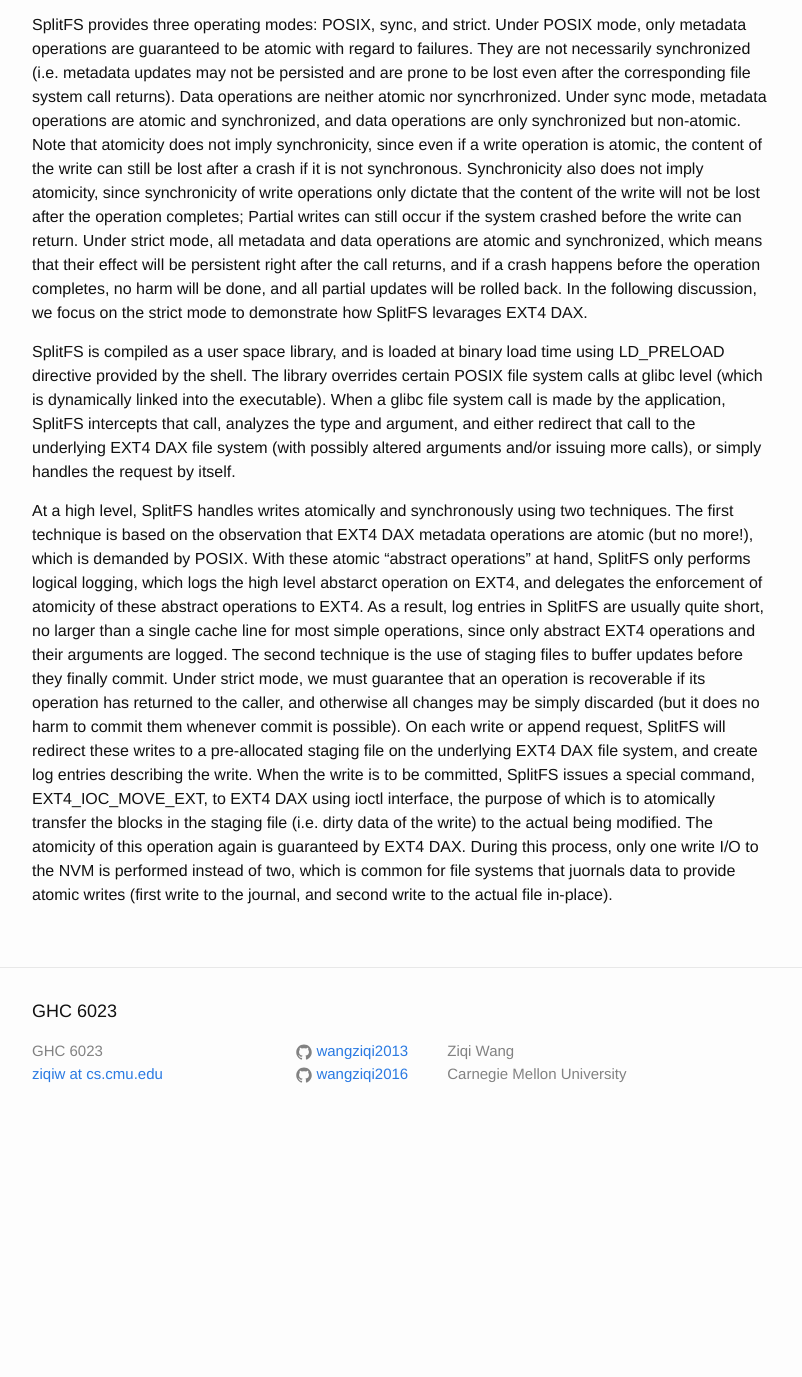
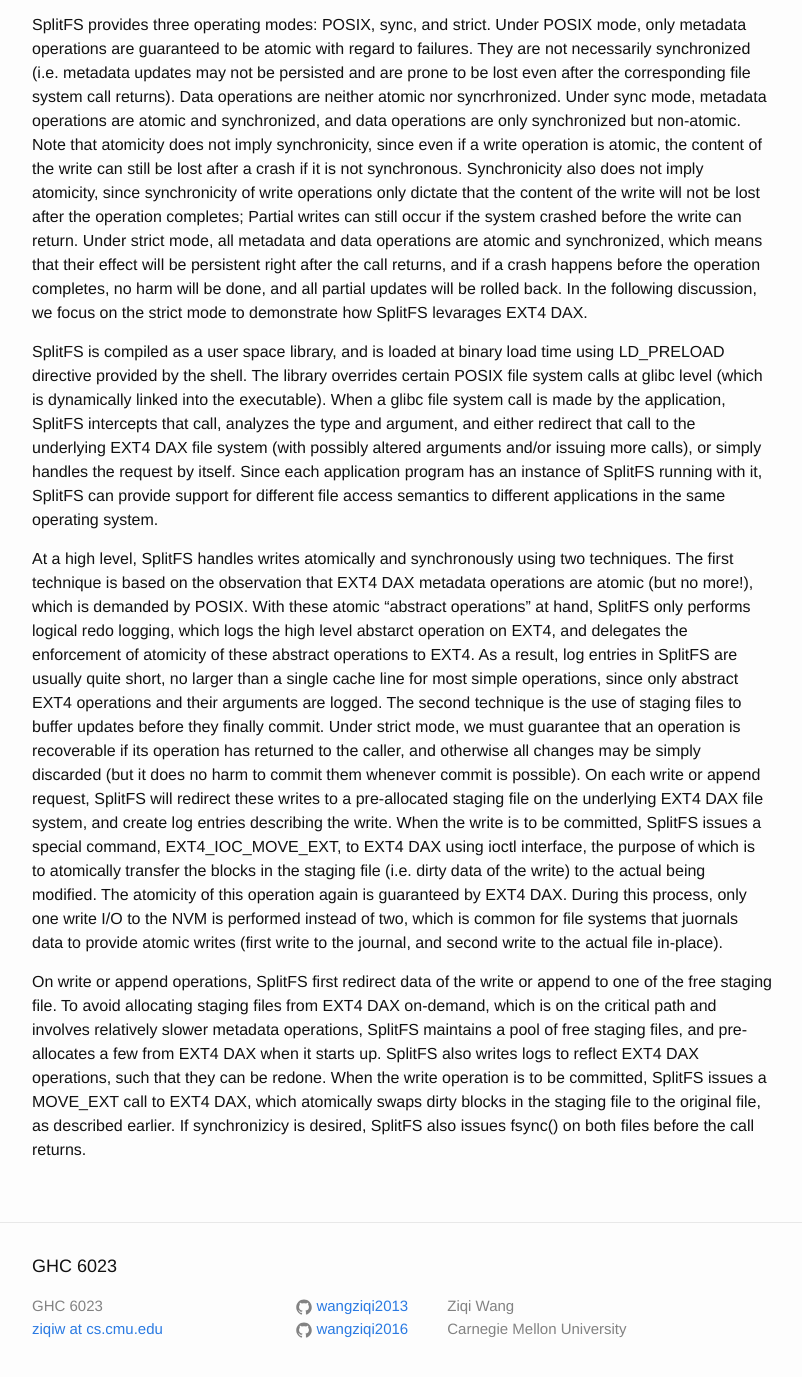
Before and after one commit to wangziqi2013/wangziqi2013.github.io, a Jekyll site: the page built from _posts/2019-11-20-splitfs.markdown, in a window 1280 px wide and 1400 px high, scrolled down 1607 px. Shown: the top 1377 px of the window, without its empty margins (238-1040 px from the left). Built offline with Jekyll 4.4.1, drawn with Linux system fonts in a browser that asks for light colours; before the commit the page ends 2752 px from its top, so only the background shows below that.

Commit message:
Adding write

```diff
--- a/_posts/2019-11-20-splitfs.markdown
+++ b/_posts/2019-11-20-splitfs.markdown
@@ -75,11 +75,13 @@ SplitFS is compiled as a user space library, and is loaded at binary load time u
 by the shell. The library overrides certain POSIX file system calls at glibc level (which is dynamically linked
 into the executable). When a glibc file system call is made by the application, SplitFS intercepts that call, analyzes
 the type and argument, and either redirect that call to the underlying EXT4 DAX file system (with possibly altered
-arguments and/or issuing more calls), or simply handles the request by itself.
+arguments and/or issuing more calls), or simply handles the request by itself. Since each application program has
+an instance of SplitFS running with it, SplitFS can provide support for different file access semantics to different
+applications in the same operating system.
 
 At a high level, SplitFS handles writes atomically and synchronously using two techniques. The first technique is based
 on the observation that EXT4 DAX metadata operations are atomic (but no more!), which is demanded by POSIX. With these
-atomic "abstract operations" at hand, SplitFS only performs logical logging, which logs the high level abstarct
+atomic "abstract operations" at hand, SplitFS only performs logical redo logging, which logs the high level abstarct
 operation on EXT4, and delegates the enforcement of atomicity of these abstract operations to EXT4. As a result, log
 entries in SplitFS are usually quite short, no larger than a single cache line for most simple operations, since only
 abstract EXT4 operations and their arguments are logged. The second technique is the use of staging files to buffer
@@ -92,3 +94,11 @@ purpose of which is to atomically transfer the blocks in the staging file (i.e.
 being modified. The atomicity of this operation again is guaranteed by EXT4 DAX. During this process, only one write I/O
 to the NVM is performed instead of two, which is common for file systems that juornals data to provide atomic writes
 (first write to the journal, and second write to the actual file in-place).
+
+On write or append operations, SplitFS first redirect data of the write or append to one of the free staging file. To
+avoid allocating staging files from EXT4 DAX on-demand, which is on the critical path and involves relatively slower
+metadata operations, SplitFS maintains a pool of free staging files, and pre-allocates a few from EXT4 DAX when it
+starts up. SplitFS also writes logs to reflect EXT4 DAX operations, such that they can be redone. When the write
+operation is to be committed, SplitFS issues a MOVE\_EXT call to EXT4 DAX, which atomically swaps dirty blocks in the
+staging file to the original file, as described earlier. If synchronizicy is desired, SplitFS also issues fsync() on
+both files before the call returns.
```
